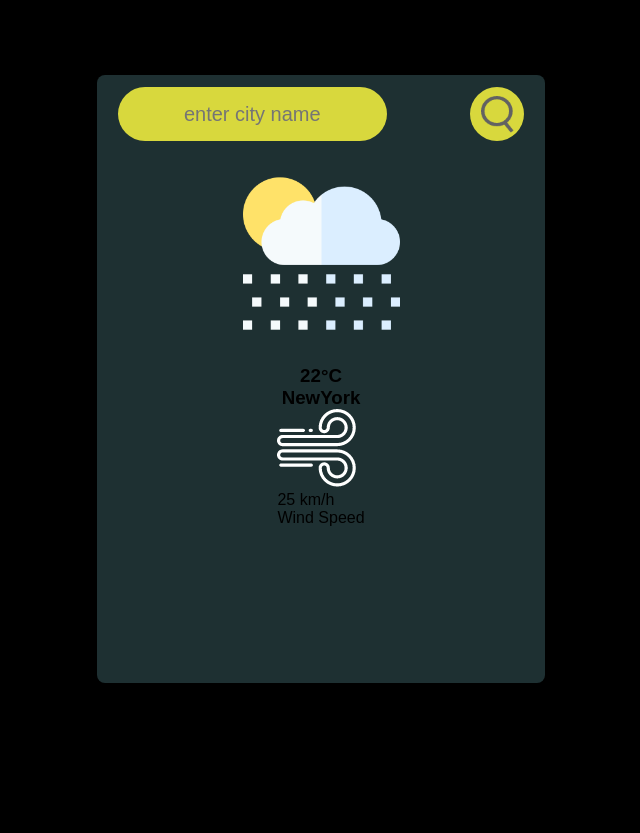
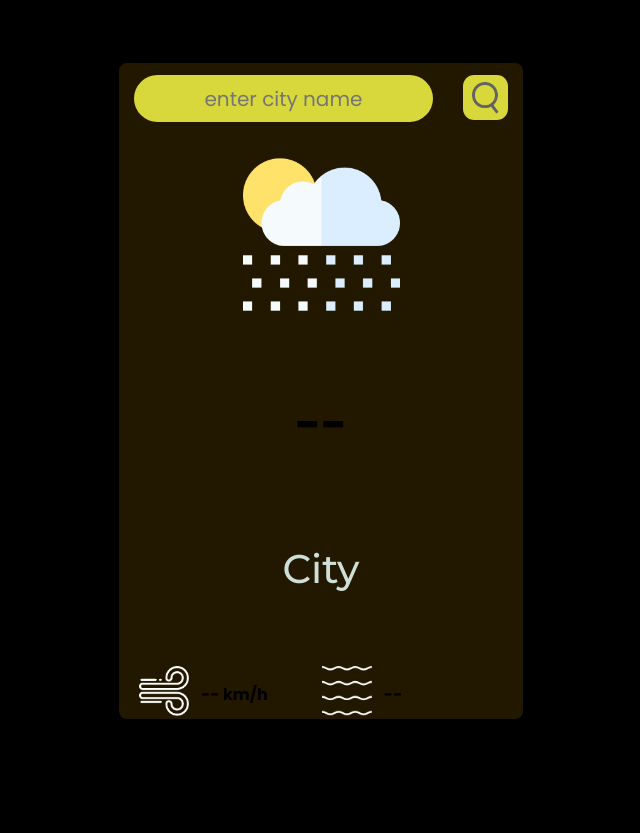
Before and after one commit to nitesh8652/weatherApp, a plain HTML site: page weather app/index.html in a window 1280 px wide. Shown: the whole page, without its empty margins (319-959 px from the left). Before the commit the page ends 800 px from the top, so only its background shows below. Drawn offline with Linux system fonts and the light colour scheme.

Commit message:
adding images

```diff
--- a/weather app/index.html
+++ b/weather app/index.html
@@ -12,23 +12,42 @@
 
     <div class="card">
         <div class="searchbox">
-            <input type="text" placeholder="enter city name">
-            <div class="search"></div>
-            <div class="seachbuttn">
-                <img src="images/search.png" alt="">
+            <input type="text" placeholder="enter city name" class="search">
+            <!-- <div class="search"></div> -->
+            <div class="searchbuttn">
+                <img src="images/search.png" alt="image" class="weatherimg">
             </div>
+
         </div>
-        <div class="details">
+
+
+        <div class="indicator">
             <img src="images/rain.png" alt="rain" class="icon">
-            <h3 class="temp">22°C</h3>
-            <h3 class="city">NewYork</h3>
+            <h3 class="temp">--</h3>
+            <h3 class="city">City</h3>
+        </div>
+
+        <div class="weee">
             <div class="pressure">
                 <img src="images/wind.png" alt="">
-                <p class="wind">25 km/h</p>
-                <p class="speed">Wind Speed</p>
+                <div class="windtxt">
+                    <p class="upperwind">-- km/h</p>
+                    <p class="lowerwind">Wind Speed</p>
+                </div>
             </div>
+            <div class="detail">
+                <img src="images/humidity.png   " alt="">
+                <div class="humiditytxt">
+                    <p class="upperhumidity">--</p>
+                    <p class="lower">Humidity</p>
+                </div>
+            </div>
+
         </div>
+
     </div>
+
+    <script src="script.js"></script>
 </body>
 
 </html>
--- /dev/null
+++ b/weather app/script.js
@@ -0,0 +1,38 @@
+const api = "12f46f7d5ce934f5271f12830f977231";
+const apiurl = "https://api.openweathermap.org/data/2.5/weather?units=metric";
+
+const searchInput = document.querySelector(".search");
+const btn = document.querySelector(".searchbuttn");
+
+async function getweather(city) {
+    try {
+        const response = await fetch(apiurl + `&q=` + city + `&appid=${api}`);
+        const data = await response.json();
+
+        // Check if the API response contains the required data
+        if (data.cod === 200) {
+            document.querySelector(".city").innerHTML = data.name;
+            document.querySelector(".temp").innerHTML = Math.round(data.main.temp) + "°C";
+            document.querySelector(".upperhumidity").innerHTML = data.main.humidity + "%";
+            document.querySelector(".upperwind").innerHTML = data.wind.speed + "Km/h";
+        } else {
+            console.error("City not found or API error:", data.message);
+            document.querySelector(".city").innerHTML = "City not found";
+        }
+    } catch (error) {
+        console.error("Failed to fetch weather data:", error);
+    }
+
+    if(data.)
+}
+
+// Add the event listener outside the getweather function
+btn.addEventListener("click", () => {
+    const city = searchInput.value.trim();
+    if (city) {
+        getweather(city);
+        console.log("clicked");
+    } else {
+        console.log("Please enter a city name");
+    }
+});
--- a/weather app/style.css
+++ b/weather app/style.css
@@ -1,27 +1,18 @@
-* {
-    margin: 0;
-    padding: 0;
-}
-
 @import url('https://fonts.googleapis.com/css2?family=Poppins:ital,wght@0,100;0,200;0,300;0,400;0,500;0,600;0,700;0,800;0,900;1,100;1,200;1,300;1,400;1,500;1,600;1,700;1,800;1,900&display=swap');
-
+@import url('https://fonts.googleapis.com/css2?family=Montserrat:ital,wght@0,100..900;1,100..900&family=Poppins:ital,wght@0,100;0,200;0,300;0,400;0,500;0,600;0,700;0,800;0,900;1,100;1,200;1,300;1,400;1,500;1,600;1,700;1,800;1,900&display=swap');
 body {
     background-color: black;
     display: grid;
     place-items: center;
 }
 
-
-
-
 .card {
-    height: 76vh;
-    width: 35%;
-    background-color: #1E3032;
+    height: 82vh;
+    width: 32%;
+    background-color: #221800;
     border-radius: 8px;
     font-family: "Poppins", sans-serif;
-
-    margin: 75px 0px 0px 0px;
+    margin: 55px 0px 0px 0px;
 
 }
 
@@ -32,8 +23,8 @@ body {
 }
 
 .searchbox input {
-    width: 60%;
-    height: 54px;
+    width: 73%;
+    height: 45px;
     outline: 0;
     border-radius: 30px;
     background: #D8D83D;
@@ -42,14 +33,13 @@ body {
     border-style: none;
     font-size: 20px;
     font-family: "Poppins", sans-serif;
-    color: #4d4c4cc7;
-
+    color: #959962;
 }
 
-.seachbuttn {
-    height: 54px;
-    border-radius: 50%;
-    width: 54px;
+.searchbuttn {
+    height: 45px;
+    border-radius: 25%;
+    width: 45px;
     background-color: #D8D83D;
     margin: 5px 0px 0px 0px;
     display: flex;
@@ -57,14 +47,66 @@ body {
     justify-content: center;
 }
 
-.seachbuttn img{
-    height: 37px;
-    width: 33px;
+.searchbuttn img{
+    height: 32px;
+    width: 27px;
 }
 
-.details{
+.indicator{
     display: flex;
+    justify-content: center;
     align-items: center;
-    justify-content: center;
     flex-direction: column;
 }
+
+.weee{
+    display: flex;
+    justify-content: space-between;
+    /* background-color: #D8D83D; */
+    width: 90%;
+    margin: 0 auto;
+    margin-top: 33px;
+}
+
+.weee img{
+    height: 50px;
+    width: 50px;
+}
+
+.windtxt{
+    font-weight: 700;
+    font-family: "Poppins", sans-serif;
+}
+
+.humiditytxt{
+    font-weight: 700;
+    font-family: "Poppins", sans-serif;
+
+}
+
+.pressure{
+    display: flex;
+    gap: 12px;
+}
+
+.detail{
+    gap: 12px;
+    display: flex;
+}
+
+.temp{
+    font-size: 45px;
+}
+.lowerwind{
+    font-size: 25px;
+}
+.lower{
+    font-size: 25px;
+}
+
+.city{
+    font-weight: 500;
+    font-family: "Montserrat", sans-serif;
+    font-size: 40px;
+    color: #cfded6;
+}
```
